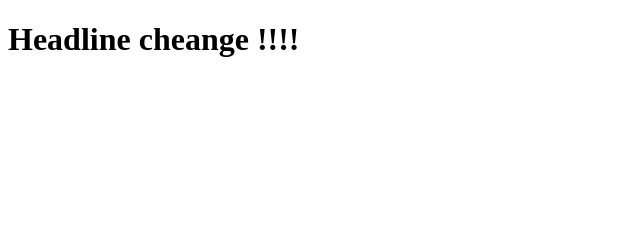
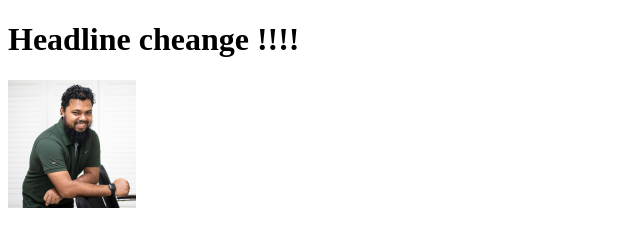
Before and after one commit to aliulazim/lwsserver, a website: page index.html in a window 1280 px wide. Shown: the whole page, without its empty margins (0-640 px from the left). Drawn offline with Linux system fonts and the light colour scheme.

Commit message:
added image

```diff
--- a/index.html
+++ b/index.html
@@ -8,5 +8,6 @@
 </head>
 <body>
     <h1>Headline cheange !!!!</h1>
+    <img src="128.png" alt="">
 </body>
 </html>
```
Also changed, not shown: 128.png (added).
